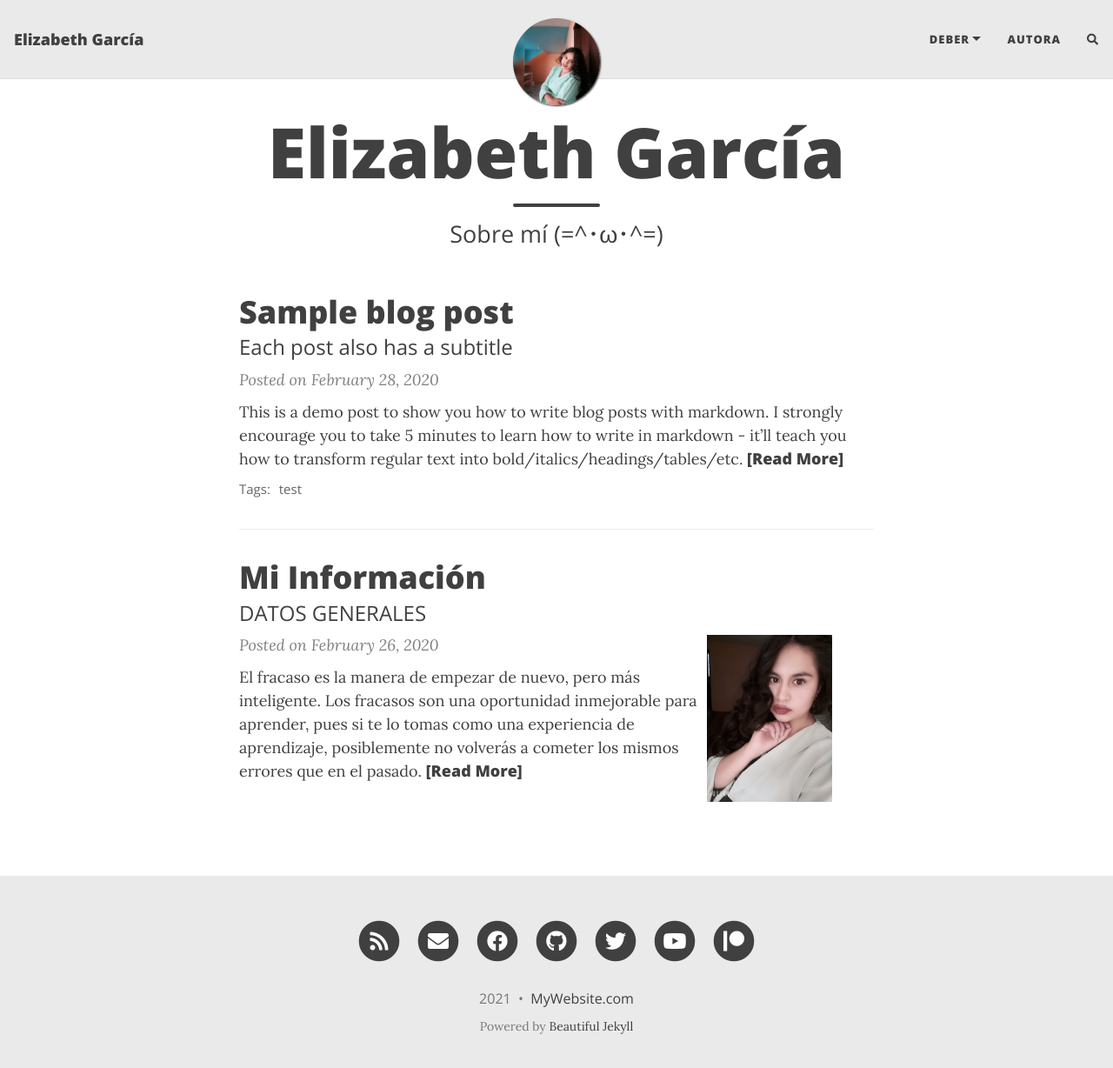
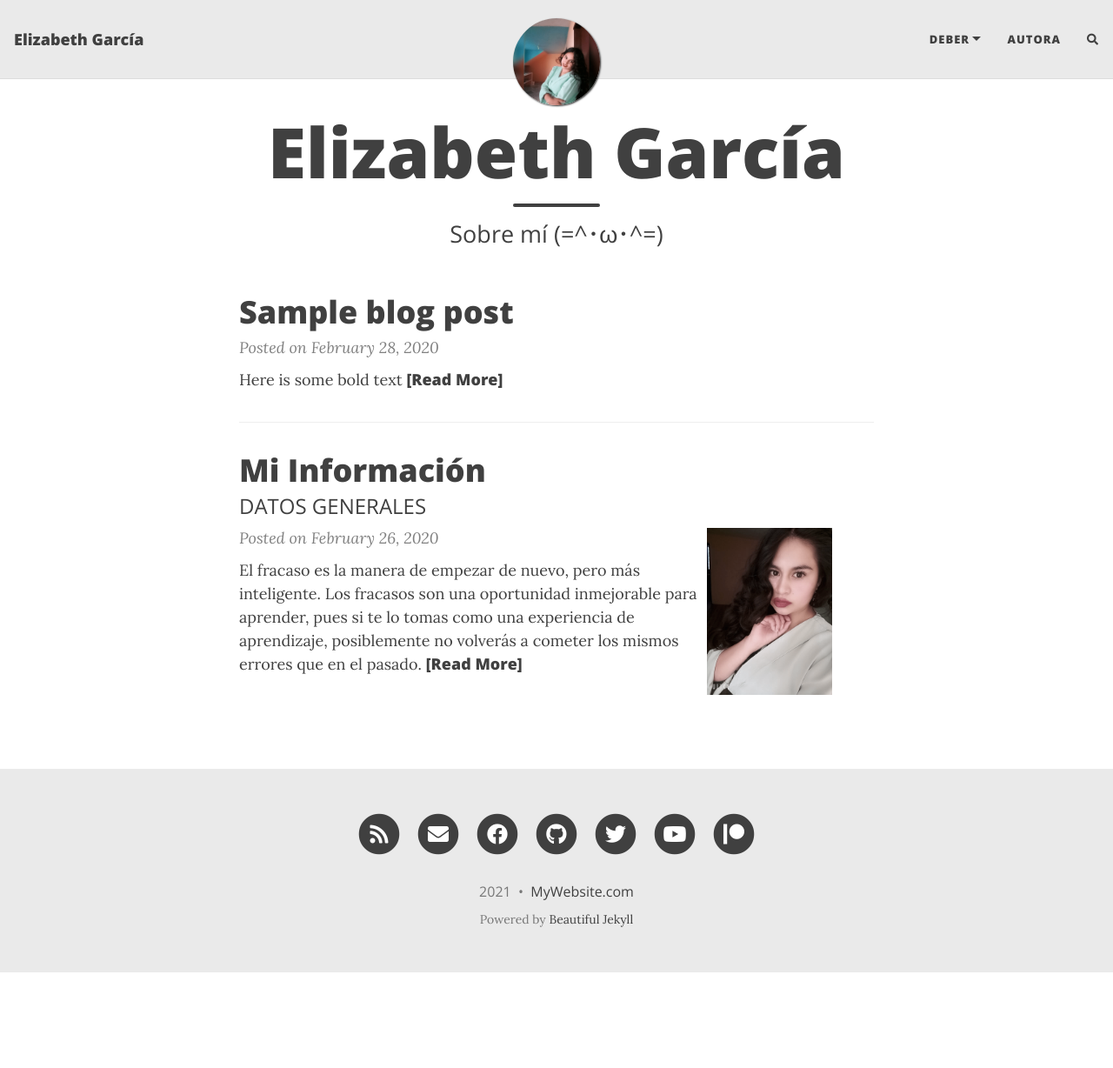
Before and after one commit to Eligarcia10/Eligarcia10.github.io, a Jekyll site: the page built from index.html, in a window 1280 px wide and 1241 px high. Shown: the top 1228 px of the window at 87% size. Built offline with Jekyll 4.4.1, drawn with Linux system fonts in a browser that asks for light colours; nearby versions of some CDN libraries; the list of posts is cut into pages by our own code; comment, search, counter and statistics services are not loaded.

Commit message:
Update 2020-02-28-test-markdown.md

```diff
--- a/_posts/2020-02-28-test-markdown.md
+++ b/_posts/2020-02-28-test-markdown.md
@@ -1,15 +1,10 @@
 ---
 layout: post
 title: Sample blog post
-subtitle: Each post also has a subtitle
 gh-repo: daattali/beautiful-jekyll
 gh-badge: [star, fork, follow]
-tags: [test]
 comments: true
 ---
-
-This is a demo post to show you how to write blog posts with markdown.  I strongly encourage you to [take 5 minutes to learn how to write in markdown](https://markdowntutorial.com/) - it'll teach you how to transform regular text into bold/italics/headings/tables/etc.
-
 **Here is some bold text**
 
 ## Here is a secondary heading
```
